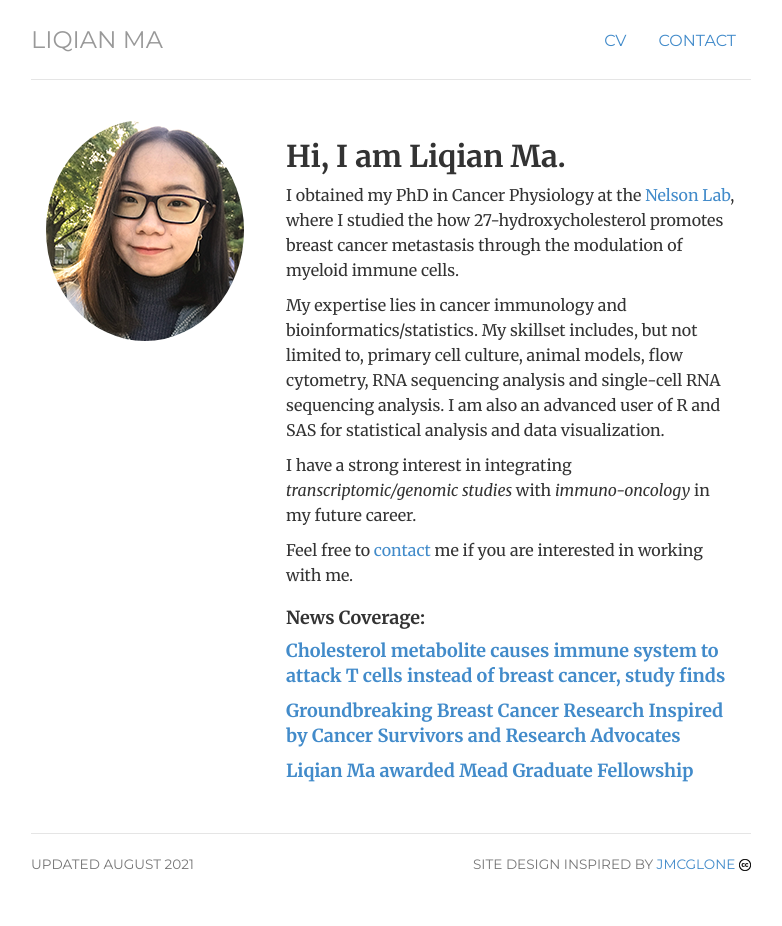
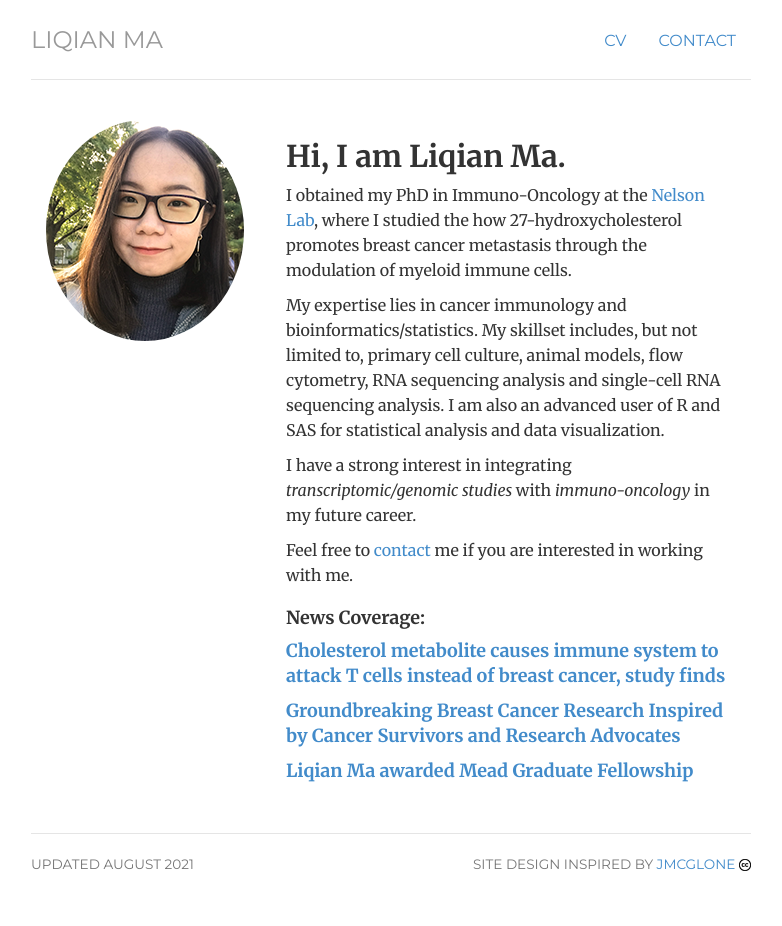
Before and after one commit to liqian-ma/liqian-ma.github.io, a Jekyll site: the page built from index.html, in a window 1280 px wide. Shown: the whole page, without its empty margins (249-1031 px from the left). Built offline with Jekyll 4.4.1, drawn with Linux system fonts in a browser that asks for light colours.

Commit message:
Update index.html

```diff
--- a/index.html
+++ b/index.html
@@ -13,7 +13,7 @@ keywords: genomics, cancer, research, immunology, University of Illinois, UIUC
 	</div>
 	<div itemscope itemtype="http://data-vocabulary.org/Person" class="col-sm-8">
 	<h2> Hi, I am <span itemprop="name">Liqian Ma</span>. </h2>
-	<p>I obtained my PhD in Cancer Physiology at the <a href="https://publish.illinois.edu/nelsonlab/">Nelson Lab</a>, where I studied the how 27-hydroxycholesterol promotes breast cancer metastasis through the modulation of myeloid immune cells.</p>
+	<p>I obtained my PhD in Immuno-Oncology at the <a href="https://publish.illinois.edu/nelsonlab/">Nelson Lab</a>, where I studied the how 27-hydroxycholesterol promotes breast cancer metastasis through the modulation of myeloid immune cells.</p>
 	<p>My expertise lies in cancer immunology and bioinformatics/statistics. My skillset includes, but not limited to, primary cell culture, animal models, flow cytometry, RNA sequencing analysis and single-cell RNA sequencing analysis. I am also an advanced user of R and SAS for statistical analysis and data visualization.</p>
 	<p>I have a strong interest in integrating <em> transcriptomic/genomic studies </em> with <em>immuno-oncology</em> in my future career.</p>
 	<p>Feel free to <a href="contact">contact</a> me if you are interested in working with me.</p>
```
Also changed, not shown: other parts of index.html (+1 -1 lines).
